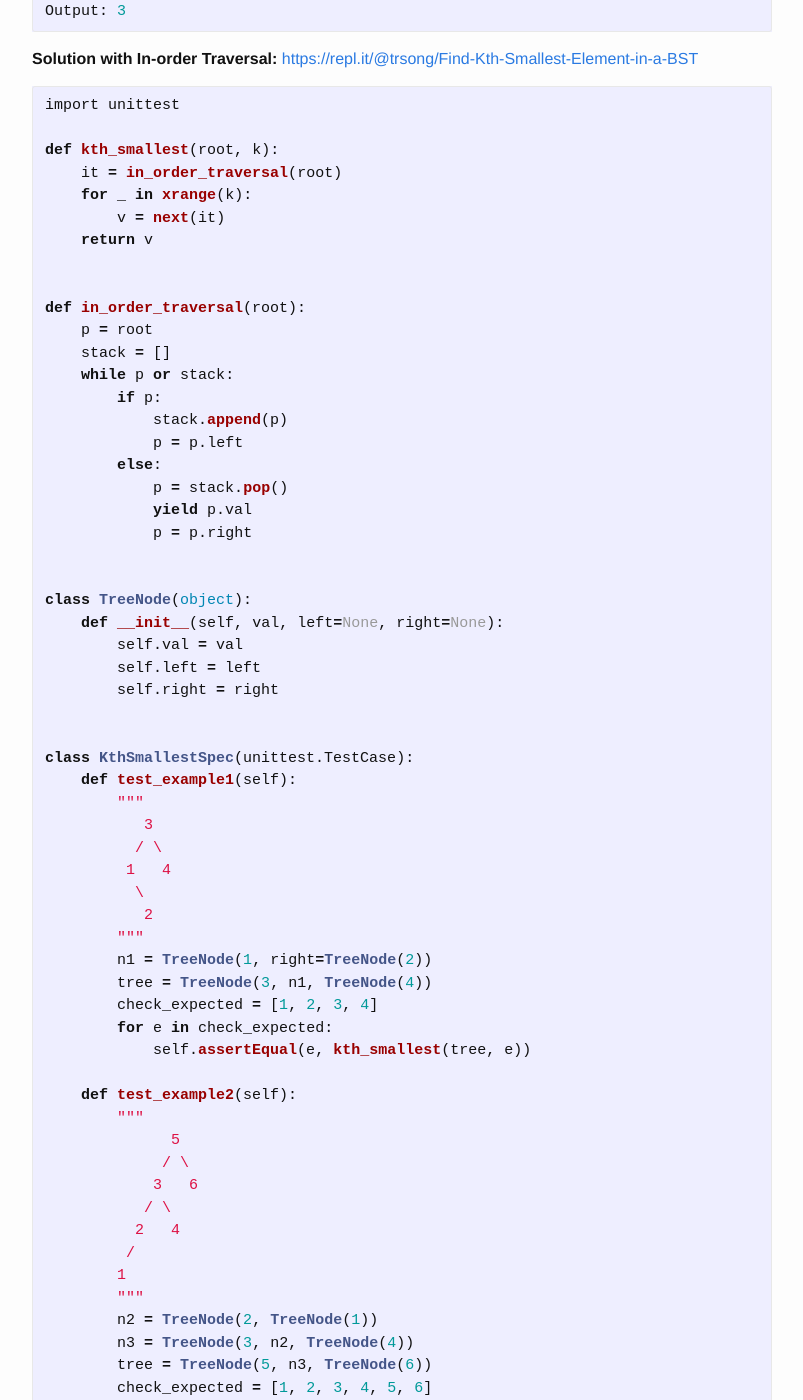
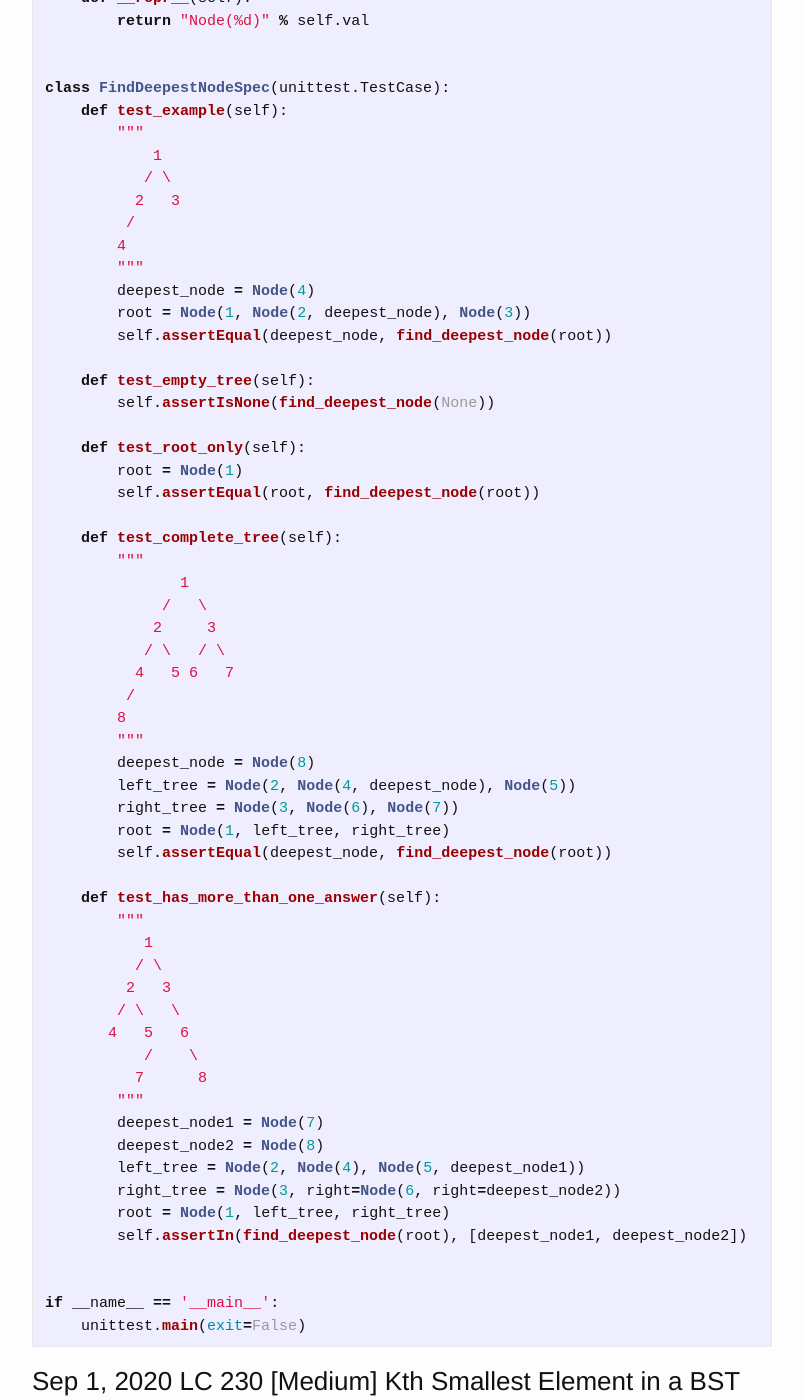
Before and after one commit to trsong/trsong.github.io, a Jekyll site: the page built from _posts/2020-08-01-DailyQuestionsAug.md, in a window 1280 px wide and 1400 px high, scrolled down 2624 px. Shown: the whole window, without its empty margins (238-1041 px from the left). Built offline with Jekyll 4.4.1, drawn with Linux system fonts in a browser that asks for light colours; some of the changed text lies outside the part shown.

Commit message:
Add solution to Sep 2 question

````diff
--- a/_posts/2020-08-01-DailyQuestionsAug.md
+++ b/_posts/2020-08-01-DailyQuestionsAug.md
@@ -47,6 +47,95 @@ d
 The deepest node in this tree is d at depth 3.
 ```
 
+**Solution with BFS:** [https://repl.it/@trsong/Find-Deepest-Node-in-a-Binary-Tree](https://repl.it/@trsong/Find-Deepest-Node-in-a-Binary-Tree)
+```py
+import unittest
+from collections import deque
+
+def find_deepest_node(root):
+    res = None
+    for res in bfs_traversal(root):
+        continue
+    return res
+
+
+def bfs_traversal(root):
+    queue = deque([root])
+    while queue:
+        cur = queue.popleft()
+        if not cur:
+            continue
+        yield cur
+        queue.extend([cur.left, cur.right])
+
+
+class Node(object):
+    def __init__(self, val, left=None, right=None):
+        self.val = val
+        self.left = left
+        self.right = right
+
+    def __repr__(self):
+        return "Node(%d)" % self.val
+
+
+class FindDeepestNodeSpec(unittest.TestCase):
+    def test_example(self):
+        """
+            1
+           / \
+          2   3
+         /
+        4
+        """
+        deepest_node = Node(4)
+        root = Node(1, Node(2, deepest_node), Node(3))
+        self.assertEqual(deepest_node, find_deepest_node(root))
+
+    def test_empty_tree(self):
+        self.assertIsNone(find_deepest_node(None))
+
+    def test_root_only(self):
+        root = Node(1)
+        self.assertEqual(root, find_deepest_node(root))
+
+    def test_complete_tree(self):
+        """
+               1
+             /   \
+            2     3
+           / \   / \
+          4   5 6   7
+         /
+        8
+        """
+        deepest_node = Node(8)
+        left_tree = Node(2, Node(4, deepest_node), Node(5))
+        right_tree = Node(3, Node(6), Node(7))
+        root = Node(1, left_tree, right_tree)
+        self.assertEqual(deepest_node, find_deepest_node(root))
+
+    def test_has_more_than_one_answer(self):
+        """
+           1
+          / \
+         2   3
+        / \   \
+       4   5   6
+           /    \
+          7      8
+        """
+        deepest_node1 = Node(7)
+        deepest_node2 = Node(8)
+        left_tree = Node(2, Node(4), Node(5, deepest_node1))
+        right_tree = Node(3, right=Node(6, right=deepest_node2))
+        root = Node(1, left_tree, right_tree)
+        self.assertIn(find_deepest_node(root), [deepest_node1, deepest_node2])
+
+
+if __name__ == '__main__':
+    unittest.main(exit=False)
+```
 
 ### Sep 1, 2020 LC 230 \[Medium\] Kth Smallest Element in a BST
 ---
````
Also changed, not shown: _posts/2019-04-01-DailyQuestionsByCategory.md (+23 -0 lines).
